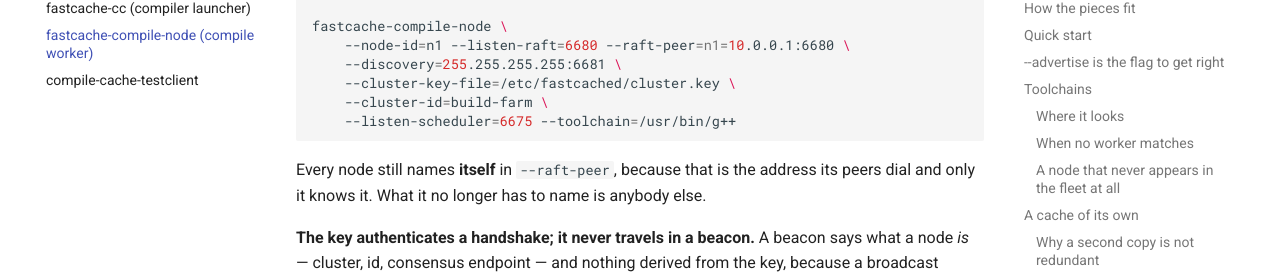
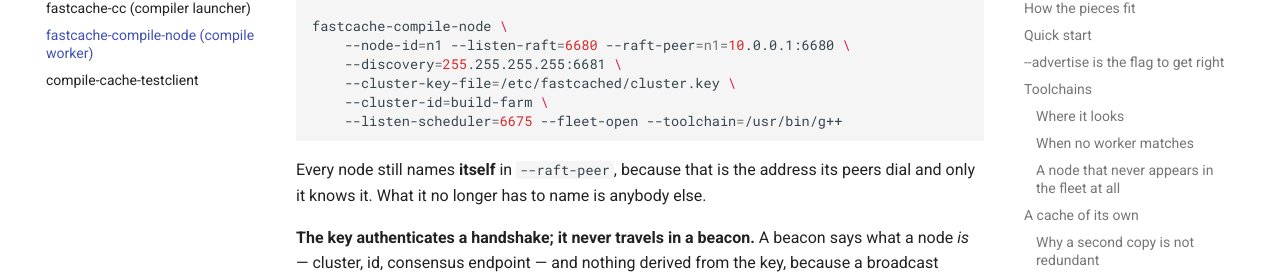
Before and after one commit to LASTRADA-Software/fastcached, an MkDocs documentation site: the page built from docs/tools/fastcache-compile-node.md, in a window 1280 px wide and 900 px high, scrolled down 13099 px. Shown: the part 148-427 px from the top of the window. Built offline with MkDocs 1.6.1 and Material for MkDocs 9.7.7, drawn with Linux system fonts in a browser that asks for light colours; comment, search, counter and statistics services are not loaded.

Commit message:
docs: two cluster examples omit a flag the node requires to start
Both command lines pass `--listen-scheduler` with neither `--fleet-member` nor
`--fleet-open`, which `StartupPolicyRejection` refuses -- so a reader following
either gets "a scheduler with an empty member set refuses every caller" instead
of a running fleet.

The requirement is stated correctly forty lines into the same document ("One of
`--fleet-member` or `--fleet-open` is required"), and `scripts/cluster-e2e.sh`
passes `--fleet-open` on every node it starts. Only these two examples disagree,
so the examples are what is wrong -- consensus does replace the member set once
the cluster agrees, but that is the RUNNING answer and `--fleet-member` is the
bootstrap one, which is exactly why the flag is still required to get started.

Adjacent to #166 rather than part of it: these were refused at startup before
that change and are refused at startup after it. What #166 alters is only WHEN
an operator finds out, which is why they are worth correcting now.

Signed-off-by: Christian Parpart <christian@parpart.family>

````diff
--- a/docs/tools/fastcache-compile-node.md
+++ b/docs/tools/fastcache-compile-node.md
@@ -405,7 +405,7 @@
 do. So a fleet gives each node an identity and tells it who its peers are:
 
 ```sh
-fastcache-compile-node     --node-id=n1 --listen-raft=6680     --raft-peer=n1=10.0.0.1:6680     --raft-peer=n2=10.0.0.2:6680     --raft-peer=n3=10.0.0.3:6680     --listen-scheduler=6675 --advertise=10.0.0.1:6676     --toolchain=/usr/bin/g++
+fastcache-compile-node     --node-id=n1 --listen-raft=6680     --raft-peer=n1=10.0.0.1:6680     --raft-peer=n2=10.0.0.2:6680     --raft-peer=n3=10.0.0.3:6680     --listen-scheduler=6675 --fleet-open     --advertise=10.0.0.1:6676     --toolchain=/usr/bin/g++
 ```
 
 Each peer is an **identity and an address in one token**, because they are one
@@ -593,7 +593,7 @@
     --discovery=255.255.255.255:6681 \
     --cluster-key-file=/etc/fastcached/cluster.key \
     --cluster-id=build-farm \
-    --listen-scheduler=6675 --toolchain=/usr/bin/g++
+    --listen-scheduler=6675 --fleet-open --toolchain=/usr/bin/g++
 ```
 
 Every node still names **itself** in `--raft-peer`, because that is the address its
````
